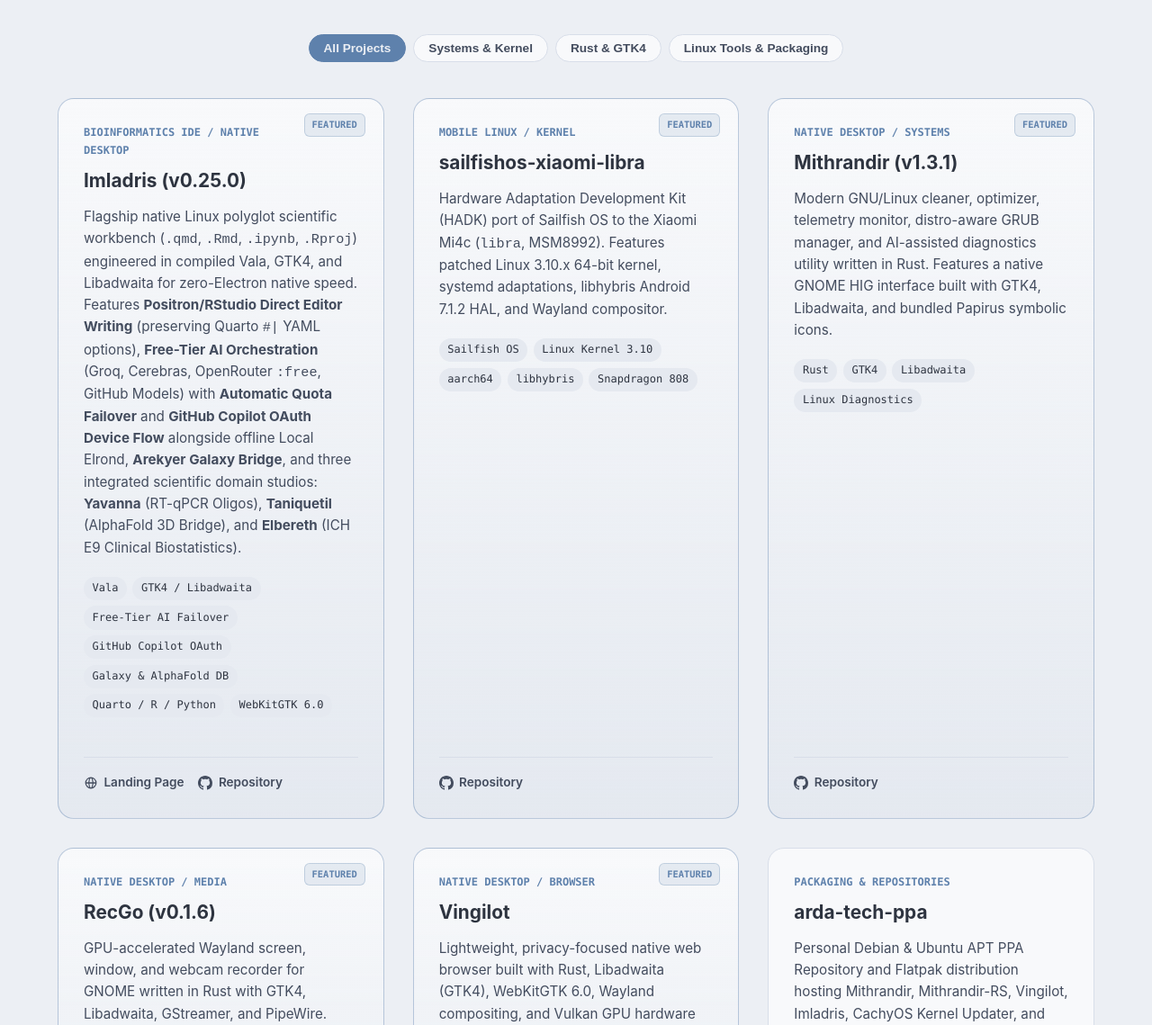
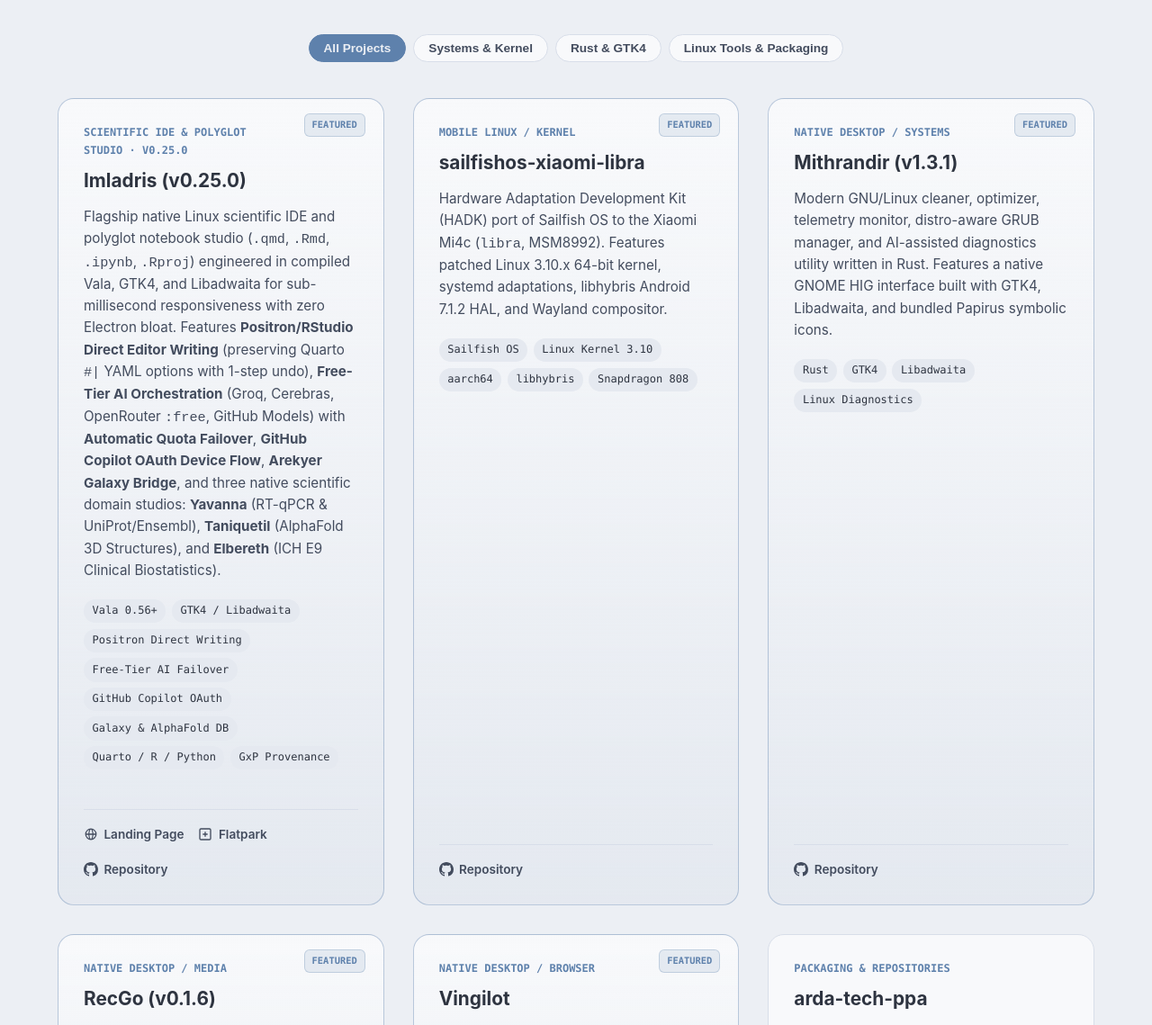
Before and after one commit to Antux912012/Antux912012.github.io, a plain HTML site: page index.html in a window 1280 px wide. Shown: the part 4940-6079 px from the top of the page at 90% size. Drawn offline with Linux system fonts and the light colour scheme.

Commit message:
chore: update Imladris v0.25.0 featured card with reworked positioning

```diff
--- a/index.html
+++ b/index.html
@@ -508,23 +508,24 @@
         <!-- Project 1: Imladris Scientific Workbench -->
         <article class="project-card featured" data-category="desktop systems">
           <div class="project-top">
-            <span class="project-category">Bioinformatics IDE / Native Desktop</span>
+            <span class="project-category">Scientific IDE &amp; Polyglot Studio · v0.25.0</span>
             <h3 class="project-title">
               <a href="https://antux912012.github.io/imladris/" target="_blank" rel="noopener noreferrer">
                 Imladris (v0.25.0)
               </a>
             </h3>
             <p class="project-desc">
-              Flagship native Linux polyglot scientific workbench (<code>.qmd</code>, <code>.Rmd</code>, <code>.ipynb</code>, <code>.Rproj</code>) engineered in compiled Vala, GTK4, and Libadwaita for zero-Electron native speed. Features <strong>Positron/RStudio Direct Editor Writing</strong> (preserving Quarto <code>#|</code> YAML options), <strong>Free-Tier AI Orchestration</strong> (Groq, Cerebras, OpenRouter <code>:free</code>, GitHub Models) with <strong>Automatic Quota Failover</strong> and <strong>GitHub Copilot OAuth Device Flow</strong> alongside offline Local Elrond, <strong>Arekyer Galaxy Bridge</strong>, and three integrated scientific domain studios: <strong>Yavanna</strong> (RT-qPCR Oligos), <strong>Taniquetil</strong> (AlphaFold 3D Bridge), and <strong>Elbereth</strong> (ICH E9 Clinical Biostatistics).
+              Flagship native Linux scientific IDE and polyglot notebook studio (<code>.qmd</code>, <code>.Rmd</code>, <code>.ipynb</code>, <code>.Rproj</code>) engineered in compiled Vala, GTK4, and Libadwaita for sub-millisecond responsiveness with zero Electron bloat. Features <strong>Positron/RStudio Direct Editor Writing</strong> (preserving Quarto <code>#|</code> YAML options with 1-step undo), <strong>Free-Tier AI Orchestration</strong> (Groq, Cerebras, OpenRouter <code>:free</code>, GitHub Models) with <strong>Automatic Quota Failover</strong>, <strong>GitHub Copilot OAuth Device Flow</strong>, <strong>Arekyer Galaxy Bridge</strong>, and three native scientific domain studios: <strong>Yavanna</strong> (RT-qPCR &amp; UniProt/Ensembl), <strong>Taniquetil</strong> (AlphaFold 3D Structures), and <strong>Elbereth</strong> (ICH E9 Clinical Biostatistics).
             </p>
             <div class="project-stack">
-              <span class="pill-tag">Vala</span>
+              <span class="pill-tag">Vala 0.56+</span>
               <span class="pill-tag">GTK4 / Libadwaita</span>
+              <span class="pill-tag">Positron Direct Writing</span>
               <span class="pill-tag">Free-Tier AI Failover</span>
               <span class="pill-tag">GitHub Copilot OAuth</span>
               <span class="pill-tag">Galaxy &amp; AlphaFold DB</span>
               <span class="pill-tag">Quarto / R / Python</span>
-              <span class="pill-tag">WebKitGTK 6.0</span>
+              <span class="pill-tag">GxP Provenance</span>
             </div>
           </div>
           <div class="project-links">
@@ -532,6 +533,10 @@
               <!-- Fluent UI: globe_20_regular -->
               <svg width="16" height="16" viewBox="0 0 20 20" fill="currentColor" aria-hidden="true"><path d="M10 2a8 8 0 1 0 0 16 8 8 0 0 0 0-16Zm6.44 7h-2.97a13.2 13.2 0 0 0-1.31-5.13A6.52 6.52 0 0 1 16.44 9ZM10 3.5c.72 0 1.67 1.62 2.02 5.5H7.98C8.33 5.12 9.28 3.5 10 3.5ZM7.84 3.87A13.2 13.2 0 0 0 6.53 9H3.56a6.52 6.52 0 0 1 4.28-5.13ZM3.56 11h2.97c.16 2 .66 3.86 1.31 5.13A6.52 6.52 0 0 1 3.56 11Zm4.42 0h4.04c-.35 3.88-1.3 5.5-2.02 5.5-.72 0-1.67-1.62-2.02-5.5Zm4.18 5.13A13.2 13.2 0 0 0 13.47 11h2.97a6.52 6.52 0 0 1-4.28 5.13Z"/></svg>
               Landing Page
+            </a>
+            <a href="https://flatpark.org/apps/io.github.Antux912012.Imladris/" target="_blank" rel="noopener noreferrer" class="project-link">
+              <svg width="16" height="16" viewBox="0 0 24 24" fill="none" stroke="currentColor" stroke-width="2"><rect x="3" y="3" width="18" height="18" rx="2"/><path d="M12 8v8m-4-4h8"/></svg>
+              Flatpark
             </a>
             <a href="https://github.com/Antux912012/imladris" target="_blank" rel="noopener noreferrer" class="project-link">
               <svg width="16" height="16" viewBox="0 0 24 24" fill="currentColor"><path d="M12 0C5.37 0 0 5.37 0 12c0 5.31 3.435 9.795 8.205 11.385.6.105.825-.255.825-.57 0-.285-.015-1.23-.015-2.235-3.015.555-3.795-.735-4.035-1.41-.135-.345-.72-1.41-1.23-1.695-.42-.225-1.02-.78-.015-.795.945-.015 1.62.87 1.845 1.23 1.08 1.815 2.805 1.305 3.495.99.105-.78.42-1.305.765-1.605-2.67-.3-5.46-1.335-5.46-5.925 0-1.305.465-2.385 1.23-3.225-.12-.3-.54-1.53.12-3.18 0 0 1.005-.315 3.3 1.23.96-.27 1.98-.405 3-.405s2.04.135 3 .405c2.295-1.56 3.3-1.23 3.3-1.23.66 1.65.24 2.88.12 3.18.765.84 1.23 1.905 1.23 3.225 0 4.605-2.805 5.625-5.475 5.925.435.375.81 1.095.81 2.22 0 1.605-.015 2.895-.015 3.3 0 .315.225.69.825.57A12.02 12.02 0 0024 12c0-6.63-5.37-12-12-12z"/></svg>
```
